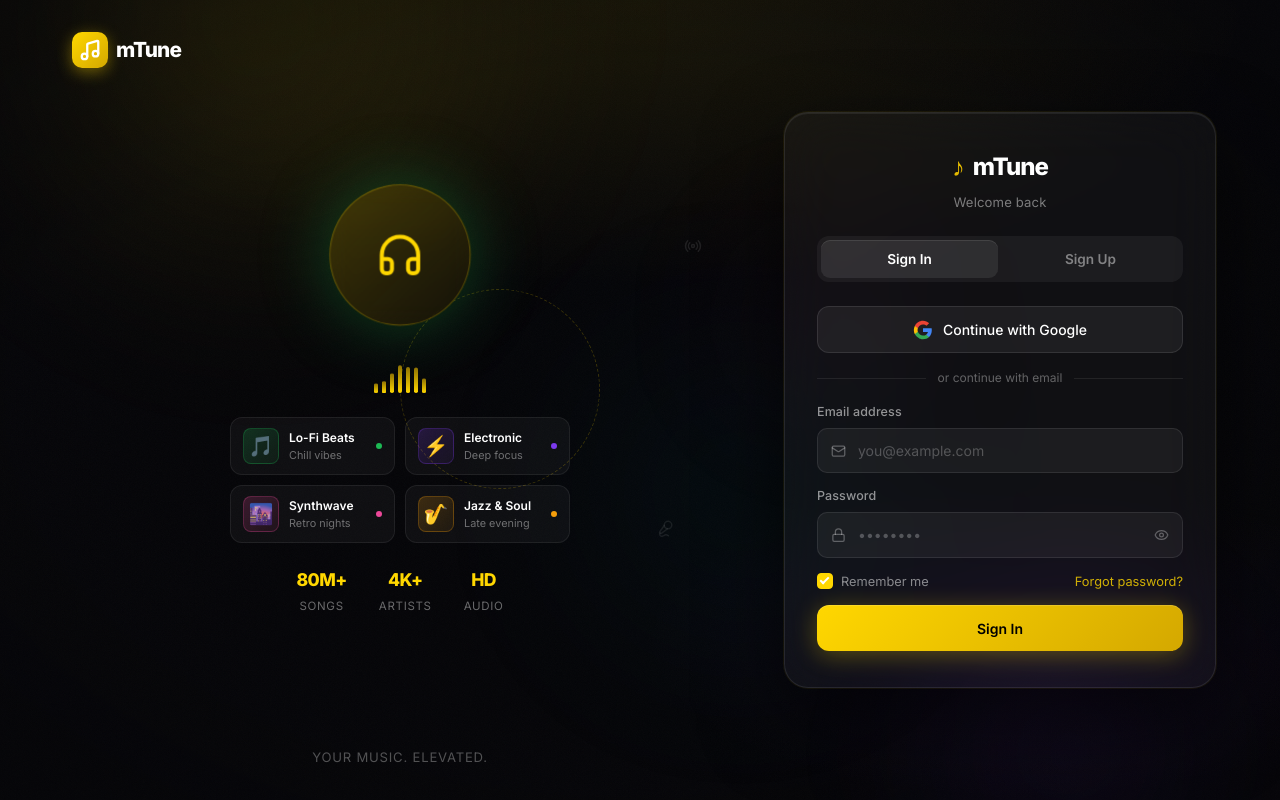
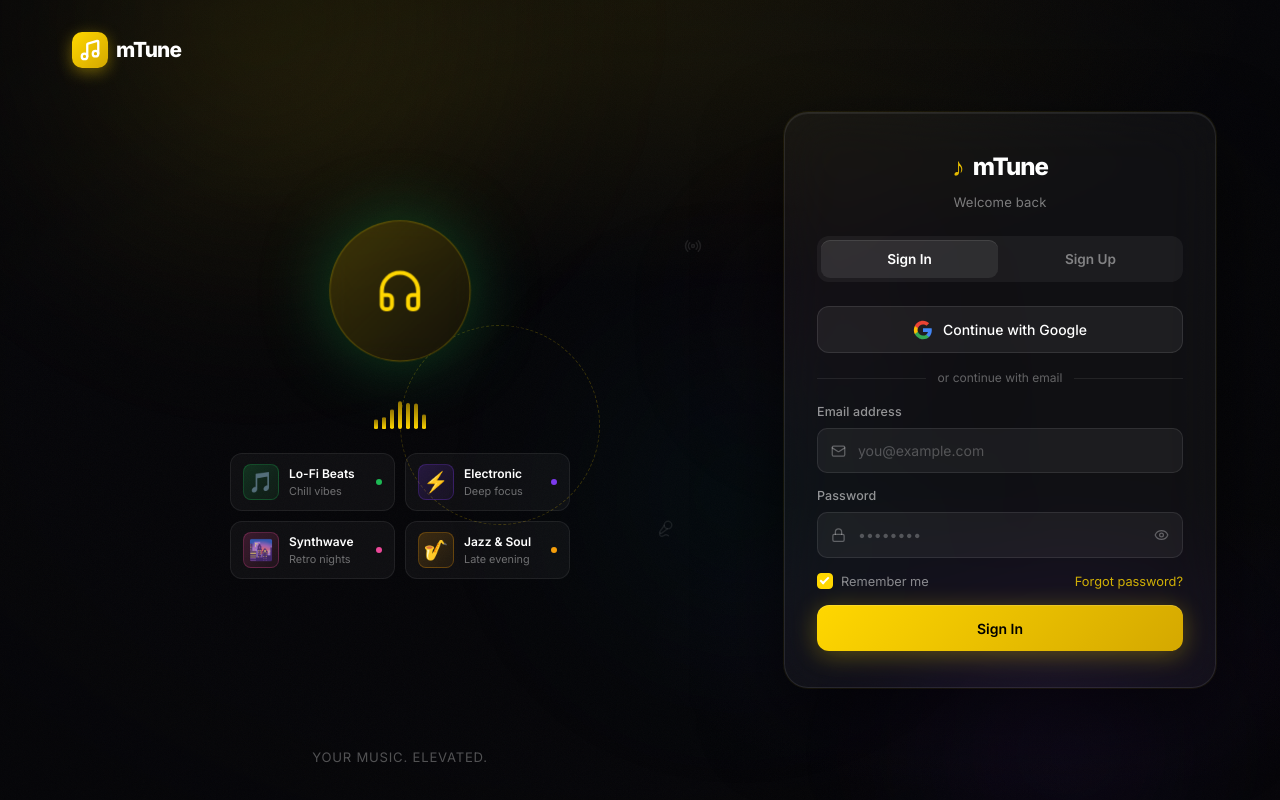
Before and after one commit to akshayweb18/mtune, a Next.js app: page /auth in a window 1280 px wide. Built offline with nearby package versions, Linux system fonts and the light colour scheme; no server answers.

Commit message:
chore: remove hardcoded fake stats from auth page visual

```diff
--- a/src/components/auth/MusicVisual.tsx
+++ b/src/components/auth/MusicVisual.tsx
@@ -10,11 +10,6 @@ const ALBUMS = [
   { color: '#F59E0B', label: 'Jazz & Soul', sub: 'Late evening', icon: '🎷' },
 ];
 
-const STATS = [
-  { value: '80M+', label: 'Songs' },
-  { value: '4K+', label: 'Artists' },
-  { value: 'HD', label: 'Audio' },
-];
 
 export default function MusicVisual() {
   return (
@@ -93,20 +88,6 @@ export default function MusicVisual() {
         ))}
       </div>
 
-      {/* Stats */}
-      <motion.div
-        className="music-visual-stats"
-        initial={{ opacity: 0 }}
-        animate={{ opacity: 1 }}
-        transition={{ delay: 0.8, duration: 0.6 }}
-      >
-        {STATS.map((stat) => (
-          <div key={stat.label} className="music-visual-stat">
-            <span className="music-visual-stat-value">{stat.value}</span>
-            <span className="music-visual-stat-label">{stat.label}</span>
-          </div>
-        ))}
-      </motion.div>
 
       {/* Floating icons */}
       {[Radio, Mic2].map((Icon, i) => (
```
